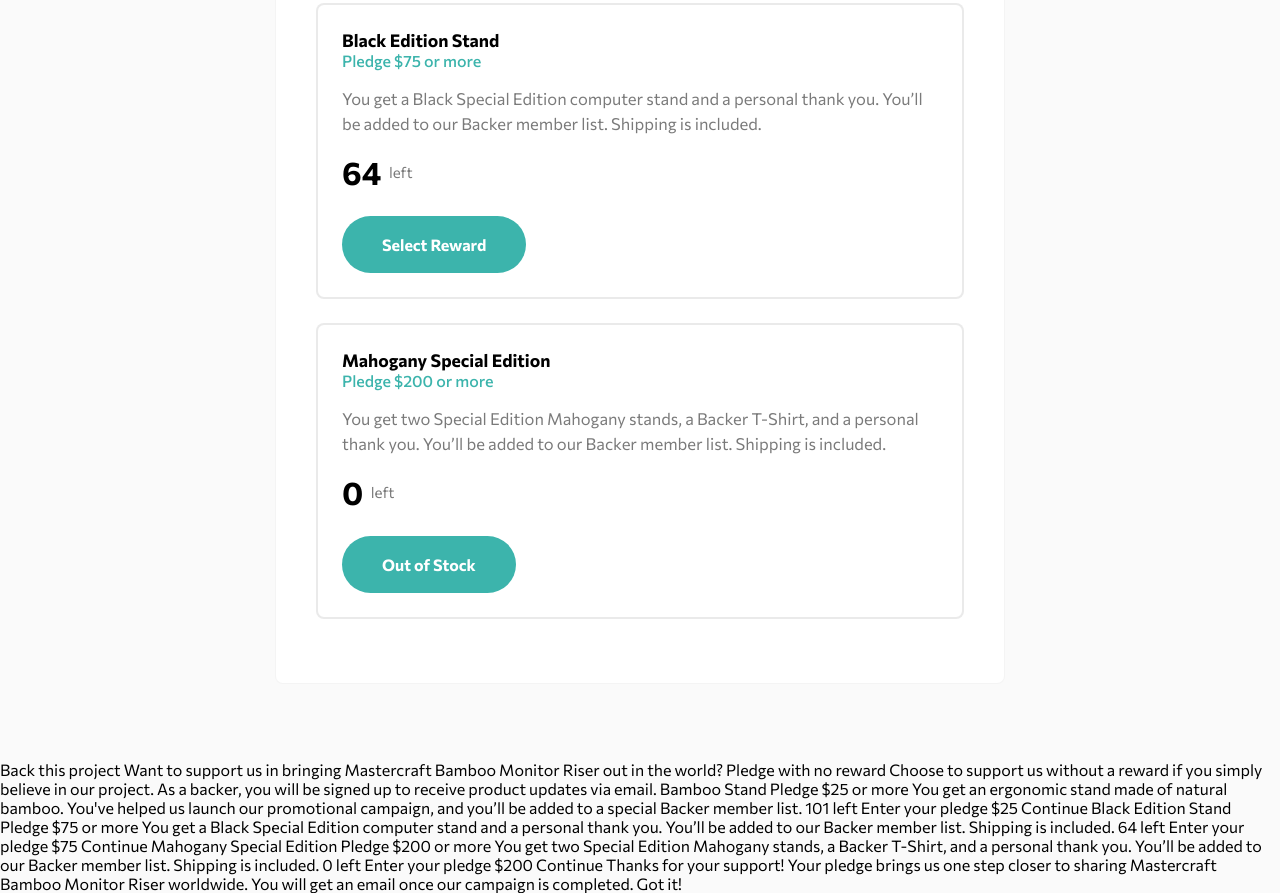
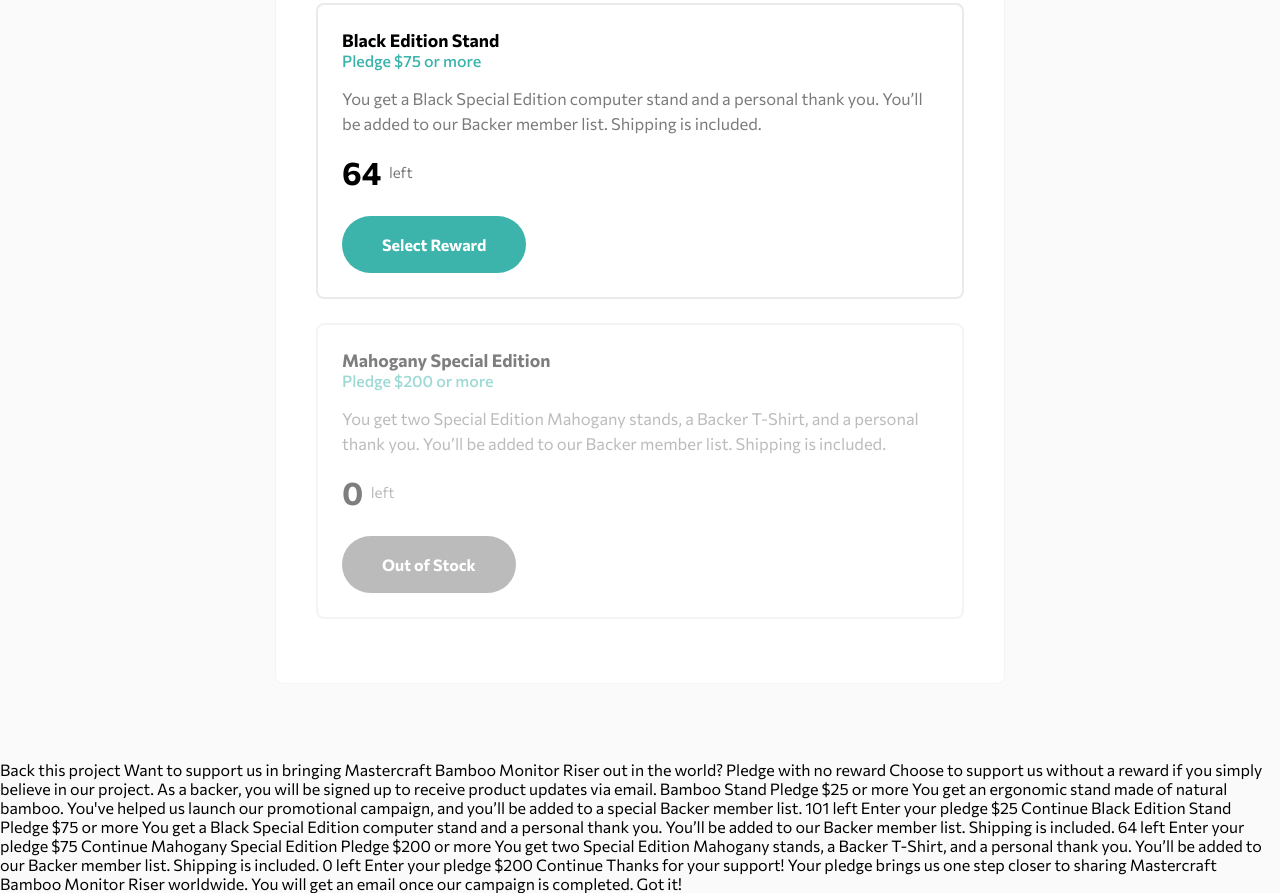
Before and after one commit to john-k-phillips/fm-crowdfunding-product-page, a plain HTML site: page index.html in a window 1280 px wide. Shown: the part 1606-2499 px from the top of the page. Drawn offline with Linux system fonts and the light colour scheme.

Commit message:
Pledge card disabled added.

```diff
--- a/index.html
+++ b/index.html
@@ -131,7 +131,7 @@
           </div>
         </div>
 
-        <div class="pledge-card">
+        <div class="pledge-card disabled">
           <div class="pledge-title">
             <h3>Mahogany Special Edition</h3>
             <span class="cyan-accent">Pledge $200 or more</span>
--- a/styles/_about.scss
+++ b/styles/_about.scss
@@ -56,6 +56,15 @@
     }
 }
 
+.disabled {
+    cursor: not-allowed;
+    opacity: 0.5;
+    .main-btn {
+        background-color: $clr-dark-gray;
+        cursor: not-allowed;
+    }
+}
+
 @media screen and (min-width: 1440px) {
     .pledge-title {
         display: flex;
```
Also changed, not shown: styles.css, 1 other file.
